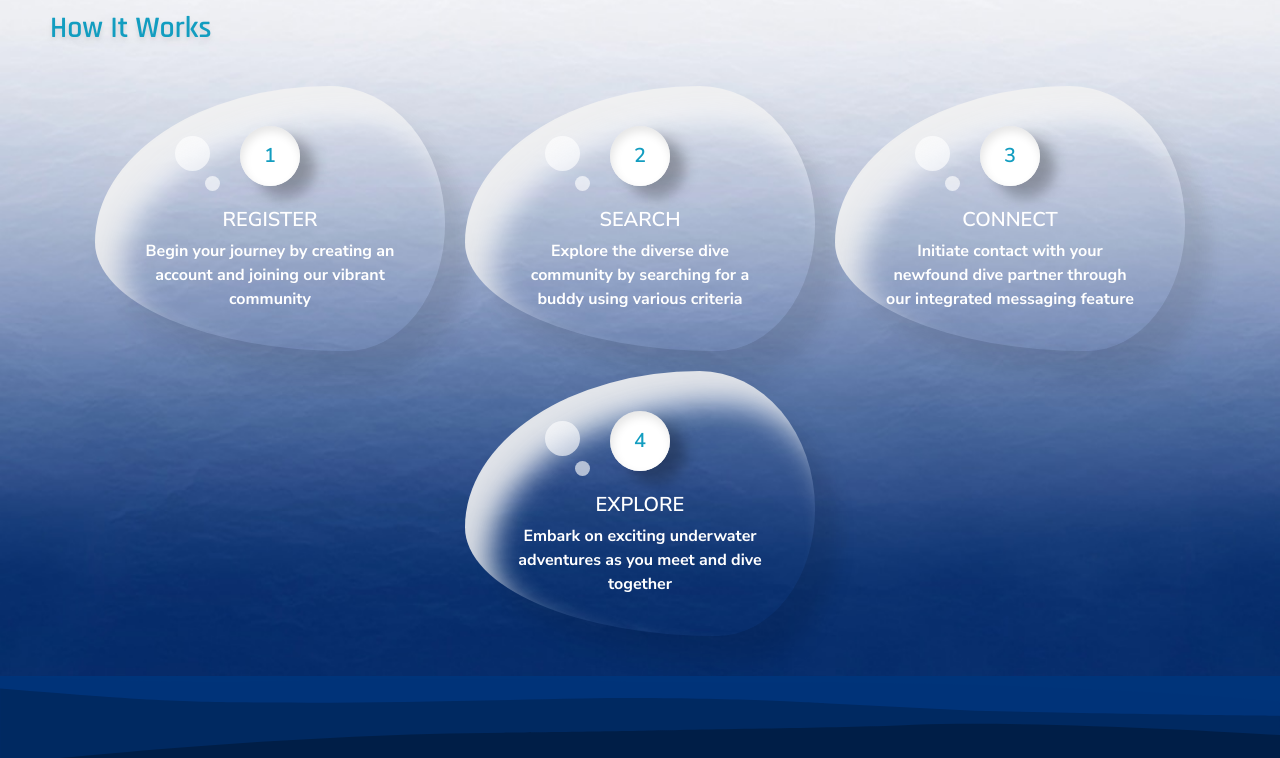
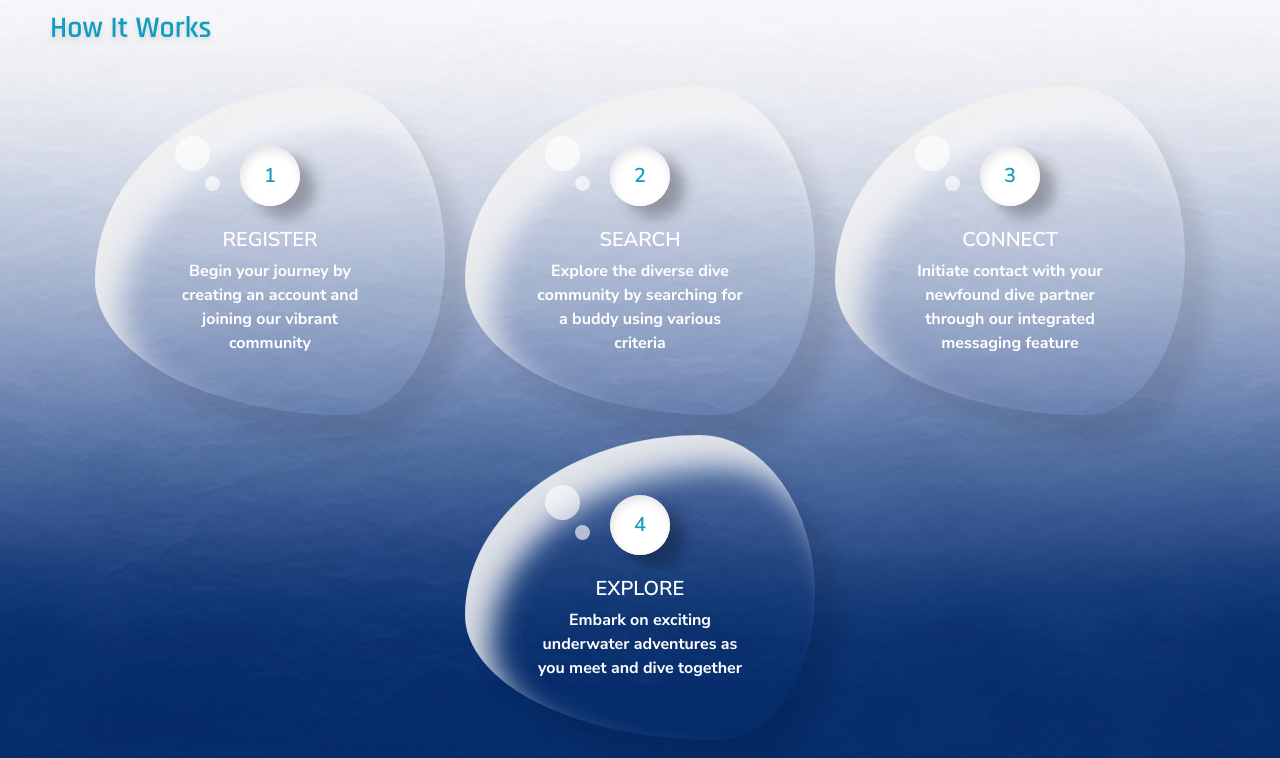
Before and after one commit to RozaliiaRusskikh/ocean-buddies, a Next.js app: page / in a window 1280 px wide. Shown: the part 854-1612 px from the top of the page. Built offline with nearby package versions, Linux system fonts and the light colour scheme.

Commit message:
Style bubbles

```diff
--- a/app/components/HowItWorks.tsx
+++ b/app/components/HowItWorks.tsx
@@ -69,7 +69,7 @@ const HowItWorks: React.FC = () => {
 //add links to appropriate pages
 const Step: React.FC<StepProps> = ({ step, index }) => {
   return (
-    <article className="drop max-w-[350px] max-h-[350px] relative flex flex-col justify-center items-center flex-wrap animate-fadein">
+    <article className="drop max-w-[350px] max-h-[350px] relative flex flex-col justify-center items-center flex-wrap animate-fadein p-5">
       <div className="content flex justify-center items-center flex-col text-center">
         <Text size="super" as="p">
           {index + 1}
```
